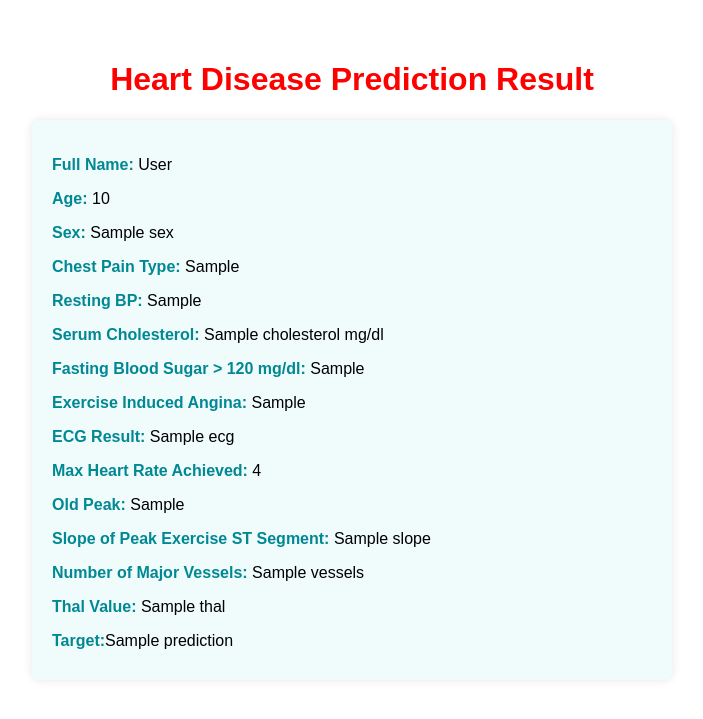
After one commit to ESWARVETLA-19/heart_disease_prediction, a Django app: template heart/predict/templates/downloadpdf.html in a window 1280 px wide. The commit adds this page. Shown: the top 719 px of the page, without its empty margins (288-991 px from the left). Run offline with Django 5.2, Linux system fonts and the light colour scheme; the template is opened without the code that fills it: most values are stand-ins (such as "Sample title", 1, 10 or a date in 2020).

Commit message:
added pdf

```diff
--- /dev/null
+++ b/heart/predict/templates/downloadpdf.html
@@ -0,0 +1,57 @@
+<!DOCTYPE html>
+<html lang="en">
+<head>
+    <meta charset="UTF-8">
+    <meta name="viewport" content="width=device-width, initial-scale=1.0">
+    <title>Heart Disease Prediction Report</title>
+    <style>
+        body {
+            font-family: Arial, sans-serif;
+            margin: 20px;
+            padding: 20px;
+            background-color: #fff;
+        }
+        h1 {
+            text-align: center;
+            color: red;
+            font-weight: bold;
+        }
+        .result-container {
+            max-width: 600px;
+            margin: 0 auto;
+            padding: 20px;
+            background: #f0fbfc;
+            border-radius: 8px;
+            box-shadow: 0 0 10px rgba(0, 0, 0, 0.1);
+        }
+        .result-container p {
+            font-size: 16px;
+            margin-bottom: 10px;
+        }
+        .result-container b {
+            color: #008893;
+        }
+    </style>
+</head>
+<body>
+    <h1>Heart Disease Prediction Result</h1>
+    <div class="result-container">
+        <p><b>Full Name:</b> {{ cleaned_data.fullname }}</p>
+        <p><b>Age:</b> {{ cleaned_data.age }}</p>
+        <p><b>Sex:</b> {{ cleaned_data.sex }}</p>
+        <p><b>Chest Pain Type:</b> {{ cleaned_data.chest_pain }}</p>
+        <p><b>Resting BP:</b> {{ cleaned_data.resting_bp }}</p>
+        <p><b>Serum Cholesterol:</b> {{ cleaned_data.cholesterol }} mg/dl</p>
+        <p><b>Fasting Blood Sugar > 120 mg/dl:</b> {{ cleaned_data.fasting_blood_sugar }}</p>
+        <p><b>Exercise Induced Angina:</b> {{ cleaned_data.exercise_induced_angina }}</p>
+        <p><b>ECG Result:</b> {{ cleaned_data.ecg }}</p>
+        <p><b>Max Heart Rate Achieved:</b> {{ cleaned_data.max_heart_rate }}</p>
+        <p><b>Old Peak:</b> {{ cleaned_data.old_peak }}</p>
+        <p><b>Slope of Peak Exercise ST Segment:</b> {{ cleaned_data.slope }}</p>
+        <p><b>Number of Major Vessels:</b> {{ cleaned_data.vessels }}</p>
+        <p><b>Thal Value:</b> {{ cleaned_data.thal }}</p>
+        <p><b>Target:</b>{{prediction}}</p>
+    </div>
+
+</body>
+</html>
--- a/heart/predict/urls.py
+++ b/heart/predict/urls.py
@@ -3,4 +3,5 @@ from . import views
 
 urlpatterns = [
     path('', views.heart_disease_form, name='heart_disease_form'),
+    path('generate_pdf/', views.generate_pdf, name='generate_pdf'),
 ]
```
Also changed, not shown: heart/predict/templates/result.html (+13 -1 lines), heart/predict/views.py (+37 -68 lines), heart/db.sqlite3.
